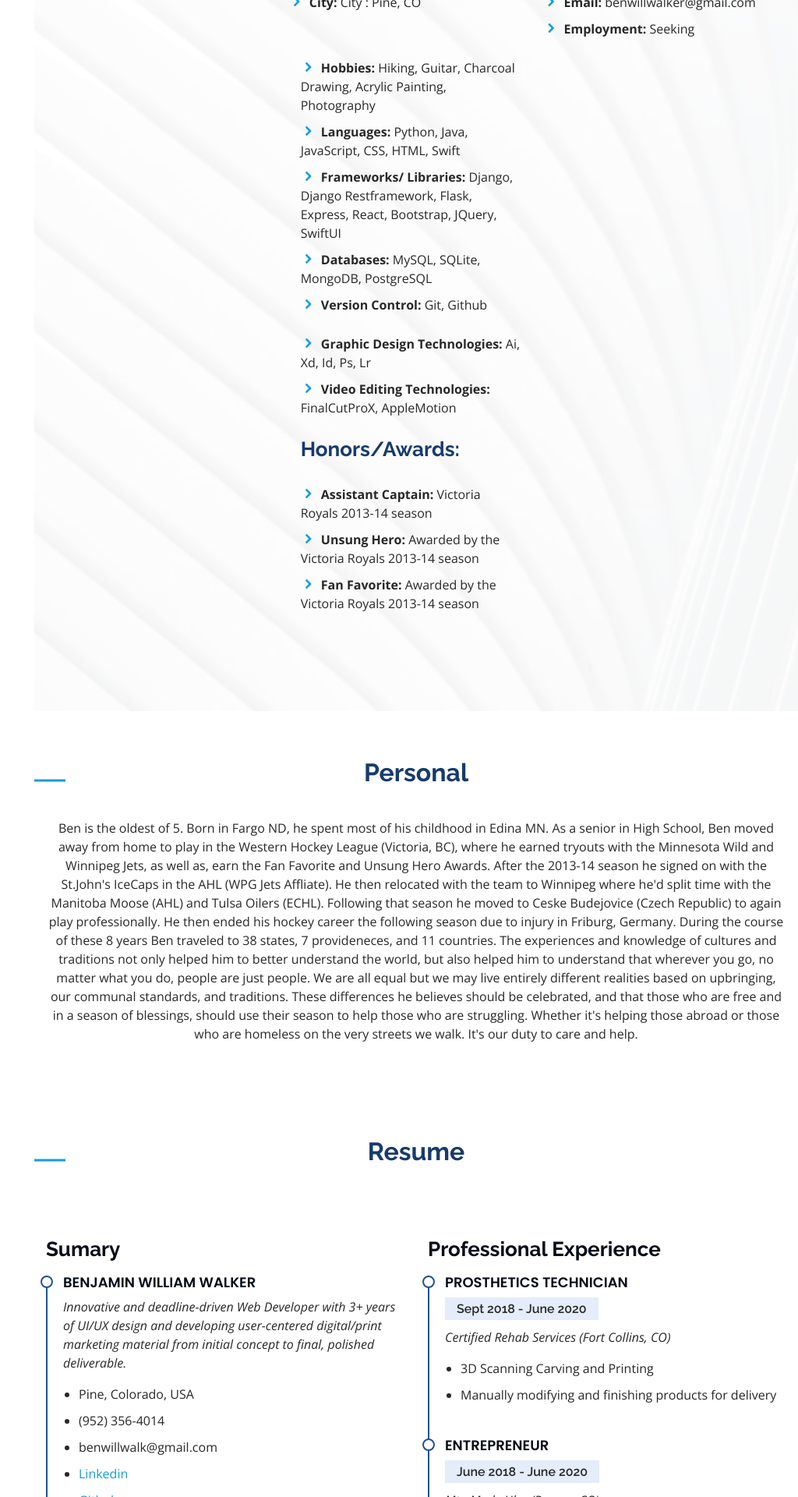
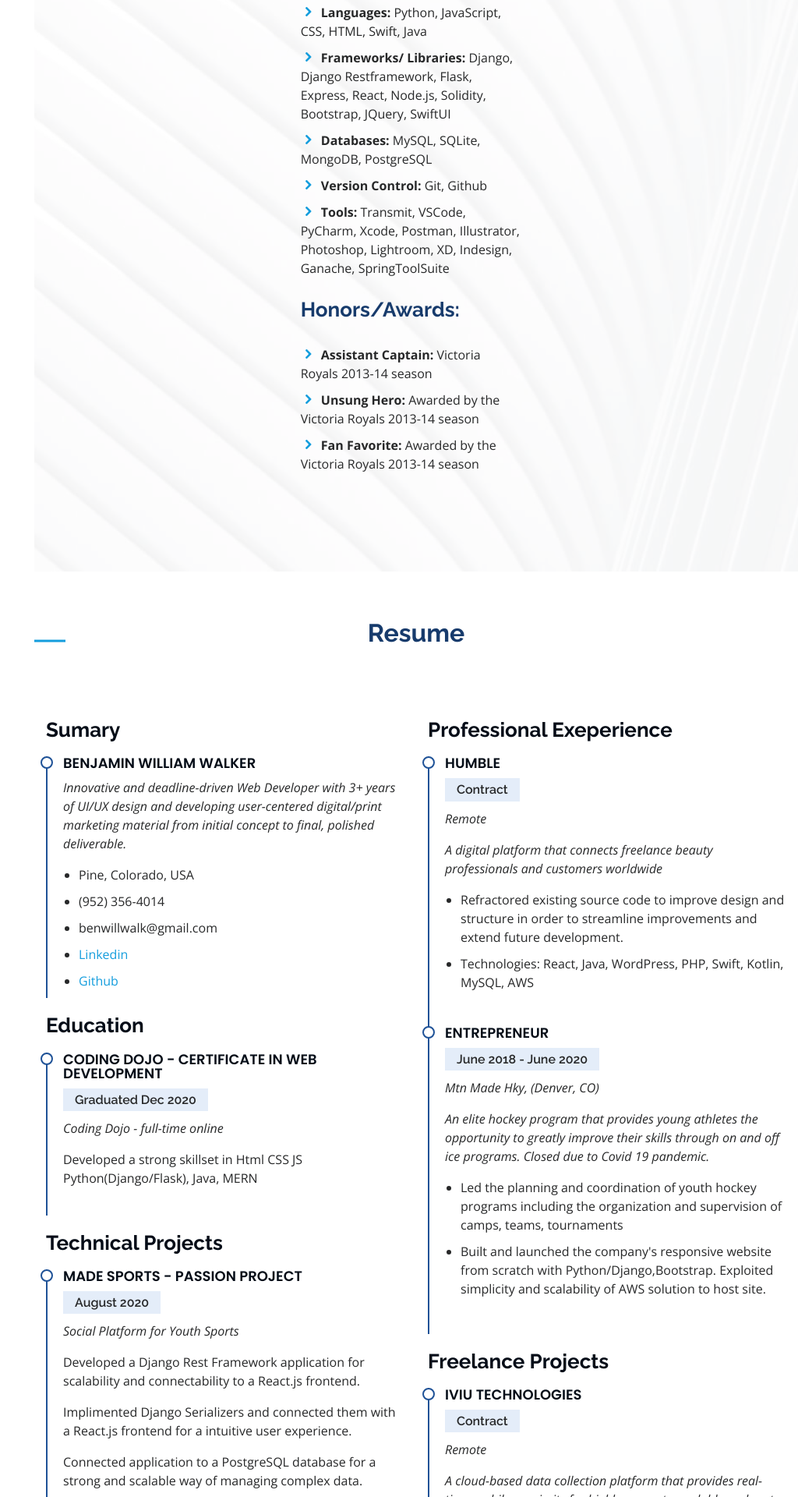
Before and after one commit to muggsieXIV/benwillwalk, a Django app: page /about-bww in a window 1280 px wide. Shown: the part 1240-3160 px from the top of the page at 78% size, without its empty margins (256-1280 px from the left). Run offline with Django 3.2, Linux system fonts and the light colour scheme; some libraries are stand-ins or nearby versions.

Commit message:
8/11 Update

```diff
--- a/main/templates/aboutBWW.html
+++ b/main/templates/aboutBWW.html
@@ -68,7 +68,7 @@
   <section id="hero" class="d-flex flex-column justify-content-center align-items-center">
     <div class="hero-container" data-aos="fade-in">
       <h1>Benjamin William Walker</h1>
-      <p>I'm a <span class="typed" data-typed-items="Graphic Designer, Developer, Writer, Photographer"></span></p>
+      <p><span class="typed" data-typed-items="Software Developer, Writer, Photographer, Content Creator"></span></p>
     </div>
   </section><!-- End Hero -->
 
@@ -81,7 +81,7 @@
         <div class="section-title">
           <h2>About</h2>
           <p>
-            Ben is a retired Professional Athlete turned Software Engineer / Content Creator based out of Colorado. His creative and anaylitical
+            Ben is a retired Professional Athlete turned Software Engineer and Content Creator based out of Colorado. His creative and anaylitical
             personality drives his nack for designing and building high functioning works of art for his clients.
           </p>
         </div>
@@ -91,40 +91,30 @@
             <img src="{% static 'assets/img/benWalker.jpg' %}" class="img-fluid" alt="">
           </div>
           <div class="col-lg-8 pt-4 pt-lg-0 content" data-aos="fade-left">
-            <h3>Developer | Graphic Designer | Photographer | Writer</h3>
-            <p class="font-italic">
-              Ben is a retired professional athlete and Software Developer / Content Creator.
-            </p>
             <div class="row">
               <div class="col-lg-6">
                 <ul>
-                  <li><i class="icofont-rounded-right"></i> <strong>Birthday:</strong> June 21, 1993</li>
                   <li><i class="icofont-rounded-right"></i> <strong>Phone:</strong> +1 952 356 4014</li>
-                  <li><i class="icofont-rounded-right"></i> <strong>City:</strong> City : Pine, CO</li>
+                  <li><i class="icofont-rounded-right"></i> <strong>City:</strong> Pine, CO</li>
+                  <li><i class="icofont-rounded-right"></i> <strong>Github:</strong> <a href="https://github.com/muggsieXIV">MuggsieXIV</a></i></li>
                 </ul>
               </div>
               <div class="col-lg-6">
                 <ul>
-                  <li><i class="icofont-rounded-right"></i> <strong>Age:</strong> 27</li>
-                  <li><i class="icofont-rounded-right"></i> <strong>Education:</strong> Coding Dojo</li>
+                  <li><i class="icofont-rounded-right"></i> <strong>Age:</strong> 28</li>
+                  <li><i class="icofont-rounded-right"></i> <strong>Education:</strong> Coding Dojo </li>
                   <li><i class="icofont-rounded-right"></i> <strong>Email:</strong> benwillwalker@gmail.com</li>
-                  <li><i class="icofont-rounded-right"></i> <strong>Employment:</strong> Seeking</li>
                 </ul>
               </div>
             </div>
             <div class="col-lg-6">
+              <h3 class="mt-5">Technical Skills</h3>
               <ul>
-                <li><i class="icofont-rounded-right"></i> <strong>Hobbies:</strong> Hiking, Guitar, Charcoal Drawing, Acrylic Painting, Photography</li>
-                <li><i class="icofont-rounded-right"></i> <strong>Languages:</strong> Python, Java, JavaScript, CSS, HTML, Swift</li>
-                <li><i class="icofont-rounded-right"></i> <strong>Frameworks/ Libraries:</strong> Django, Django Restframework, Flask, Express, React, Bootstrap, JQuery, SwiftUI</li>
+                <li><i class="icofont-rounded-right"></i> <strong>Languages:</strong> Python, JavaScript, CSS, HTML, Swift, Java</li>
+                <li><i class="icofont-rounded-right"></i> <strong>Frameworks/ Libraries:</strong> Django, Django Restframework, Flask, Express, React, Node.js, Solidity, Bootstrap, JQuery, SwiftUI</li>
                 <li><i class="icofont-rounded-right"></i> <strong>Databases:</strong> MySQL, SQLite, MongoDB, PostgreSQL</li>
                 <li><i class="icofont-rounded-right"></i> <strong>Version Control:</strong> Git, Github</li>
-              </ul>
-            </div>
-            <div class="col-lg-6">
-              <ul>
-                <li><i class="icofont-rounded-right"></i> <strong>Graphic Design Technologies:</strong> Ai, Xd, Id, Ps, Lr</li>
-                <li><i class="icofont-rounded-right"></i> <strong>Video Editing Technologies:</strong> FinalCutProX, AppleMotion</li>
+                <li><i class="icofont-rounded-right"></i> <strong>Tools:</strong> Transmit, VSCode, PyCharm, Xcode, Postman, Illustrator, Photoshop, Lightroom, XD, Indesign, Ganache, SpringToolSuite</li>
               </ul>
             </div>
             <div class="col-lg-6">
@@ -144,153 +134,6 @@
       </div>
     </section><!-- End About Section -->
 
-    <!-- ======= Facts Section ======= -->
-    <section id="facts" class="facts">
-      <div class="container">
-
-        <div class="section-title">
-          <h2>Personal</h2>
-          <p>
-            Ben is the oldest of 5. Born in Fargo ND, he spent most of his childhood in Edina MN. As a senior in High School, Ben moved away
-            from home to play in the Western Hockey League (Victoria, BC), where he earned tryouts with the Minnesota Wild and Winnipeg Jets, as well as, earn
-            the Fan Favorite and Unsung Hero Awards. After the 2013-14 season he signed on with the St.John's IceCaps in the AHL (WPG Jets Affliate).
-            He then relocated with the team to Winnipeg where he'd split time with the Manitoba Moose (AHL) and Tulsa Oilers (ECHL). Following that season he
-            moved to Ceske Budejovice (Czech Republic) to again play professionally. He then ended his hockey career the following season due to injury in Friburg,
-            Germany. During the course of these 8 years Ben traveled to 38 states, 7 provideneces, and 11 countries. The experiences and knowledge of cultures and
-            traditions not only helped him to better understand the world, but also helped him to understand that wherever you go, no matter what you do, people are
-            just people. We are all equal but we may live entirely different realities based on upbringing, our communal standards, and traditions. These differences
-            he believes should be celebrated, and that those who are free and in a season of blessings, should use their season to help those who are struggling.
-            Whether it's helping those abroad or those who are homeless on the very streets we walk. It's our duty to care and help.
-          </p>
-        </div>
-
-      </div>
-    </section><!-- End Facts Section -->
-
-    {% comment %} <!-- ======= Skills Section ======= -->
-    <section id="skills" class="skills section-bg">
-      <div class="container">
-
-        <div class="section-title">
-          <h2>Skills</h2>
-          <p>
-            Ben excels in Web Development, Graphic Design, Writing, and Photography. These creative facets are the building blocks of a
-            successful and deeply impactful website. Ben views websites as a work of art and channels his artistic abilities to the fullest
-            to ensure that your brand is not just properly displayed but seeks to capture the full voice and character of your company so
-            that it sticks with your audience.
-          </p>
-        </div>
-
-        <div class="row skills-content">
-
-          <div class="col-lg-6" data-aos="fade-up" data-aos-delay="100">
-              <div class="progress">
-                <span class="skill">HTML <i class="val">100%</i></span>
-                <div class="progress-bar-wrap">
-                  <div class="progress-bar" role="progressbar" aria-valuenow="100" aria-valuemin="0" aria-valuemax="100"></div>
-                </div>
-              </div>
-
-              <div class="progress">
-                <span class="skill">CSS <i class="val">90%</i></span>
-                <div class="progress-bar-wrap">
-                  <div class="progress-bar" role="progressbar" aria-valuenow="90" aria-valuemin="0" aria-valuemax="100"></div>
-                </div>
-              </div>
-
-              <div class="progress">
-                <span class="skill">JavaScript <i class="val">75%</i></span>
-                <div class="progress-bar-wrap">
-                  <div class="progress-bar" role="progressbar" aria-valuenow="75" aria-valuemin="0" aria-valuemax="100"></div>
-                </div>
-              </div>
-            <div class="progress">
-              <span class="skill">Python <i class="val">90%</i></span>
-              <div class="progress-bar-wrap">
-                <div class="progress-bar" role="progressbar" aria-valuenow="90" aria-valuemin="0" aria-valuemax="100"></div>
-              </div>
-            </div>
-
-            <div class="progress">
-              <span class="skill">Mern <i class="val">60%</i></span>
-              <div class="progress-bar-wrap">
-                <div class="progress-bar" role="progressbar" aria-valuenow="60" aria-valuemin="0" aria-valuemax="100"></div>
-              </div>
-            </div>
-
-            <div class="progress">
-              <span class="skill">Java <i class="val">55%</i></span>
-              <div class="progress-bar-wrap">
-                <div class="progress-bar" role="progressbar" aria-valuenow="55" aria-valuemin="0" aria-valuemax="100"></div>
-              </div>
-            </div>
-
-            <div class="progress">
-              <span class="skill">Swift <i class="val">55%</i></span>
-              <div class="progress-bar-wrap">
-                <div class="progress-bar" role="progressbar" aria-valuenow="55" aria-valuemin="0" aria-valuemax="100"></div>
-              </div>
-            </div>
-
-            <div class="progress">
-              <span class="skill">Adobe Illustrator <i class="val">90%</i></span>
-              <div class="progress-bar-wrap">
-                <div class="progress-bar" role="progressbar" aria-valuenow="90" aria-valuemin="0" aria-valuemax="100"></div>
-              </div>
-            </div>
-
-            <div class="progress">
-              <span class="skill">Adobe Indesign <i class="val">85%</i></span>
-              <div class="progress-bar-wrap">
-                <div class="progress-bar" role="progressbar" aria-valuenow="85" aria-valuemin="0" aria-valuemax="100"></div>
-              </div>
-            </div>
-
-            <div class="progress">
-              <span class="skill">Adobe Lightroom <i class="val">45%</i></span>
-              <div class="progress-bar-wrap">
-                <div class="progress-bar" role="progressbar" aria-valuenow="45" aria-valuemin="0" aria-valuemax="100"></div>
-              </div>
-            </div>
-
-            <div class="progress">
-              <span class="skill">Adobe PhotoShop <i class="val">38%</i></span>
-              <div class="progress-bar-wrap">
-                <div class="progress-bar" role="progressbar" aria-valuenow="38" aria-valuemin="0" aria-valuemax="100"></div>
-              </div>
-            </div>
-
-            <div class="progress">
-              <span class="skill">FinalCutProX <i class="val">20%</i></span>
-              <div class="progress-bar-wrap">
-                <div class="progress-bar" role="progressbar" aria-valuenow="20" aria-valuemin="0" aria-valuemax="100"></div>
-              </div>
-            </div>
-
-            <div class="progress">
-              <span class="skill">Apple Motion <i class="val">18%</i></span>
-              <div class="progress-bar-wrap">
-                <div class="progress-bar" role="progressbar" aria-valuenow="18" aria-valuemin="0" aria-valuemax="100"></div>
-              </div>
-            </div>
-
-            <div class="progress">
-              <span class="skill">Photography <i class="val">65%</i></span>
-              <div class="progress-bar-wrap">
-                <div class="progress-bar" role="progressbar" aria-valuenow="65" aria-valuemin="0" aria-valuemax="100"></div>
-              </div>
-            </div>
-
-            <div class="progress">
-              <span class="skill">Writing <i class="val">72%</i></span>
-              <div class="progress-bar-wrap">
-                <div class="progress-bar" role="progressbar" aria-valuenow="72" aria-valuemin="0" aria-valuemax="100"></div>
-              </div>
-            </div>
-          </div>
-        </div>
-      </div>
-    </section><!-- End Skills Section --> {% endcomment %}
 
     <!-- ======= Resume Section ======= -->
     <section id="resume" class="resume">
@@ -324,7 +167,7 @@
             </div>
 
             <h3 class="resume-title">Technical Projects</h3>
-            <div class="resume-item">
+            <!-- <div class="resume-item">
               <h4>BenWillWalk - Personal Project</h4>
               <h5>December 2020</h5>
               <p><em>Personal online resume</em></p>
@@ -333,7 +176,7 @@
               <p>Implimented a responsive design using Bootstrap to easily handle various screen sizes.</p>
               <p>Developed Django Model Forms using PHP to collect information from Clients and to collect Subscribers.</p>
               <p>Deployed using AWS</p>
-            </div>
+            </div> -->
 
             <div class="resume-item">
               <h4>Made Sports - Passion Project</h4>
@@ -349,28 +192,69 @@
 
           </div>
           <div class="col-lg-6" data-aos="fade-up" data-aos-delay="100">
-            <h3 class="resume-title">Professional Experience</h3>
+            <h3 class="resume-title">Professional Exeperience</h3>
             <div class="resume-item">
-              <h4>Prosthetics Technician</h4>
-              <h5>Sept 2018 - June 2020</h5>
-              <p><em>Certified Rehab Services (Fort Collins, CO) </em></p>
+              <h4>Humble</h4>
+              <h5>Contract</h5>
+              <p><em>Remote </em></p>
+              <p class="font-italic">
+                A digital platform that connects freelance beauty professionals and customers worldwide
+              </p>
               <ul>
-                <li>3D Scanning Carving and Printing</li>
-                <li>Manually modifying and finishing products for delivery </li>
+                <li>Refractored existing source code  to improve design and structure in order to streamline improvements and extend future development.  </li>
+                <li>Technologies: React, Java, WordPress, PHP, Swift, Kotlin, MySQL, AWS</li>
               </ul>
             </div>
             <div class="resume-item">
               <h4>Entrepreneur</h4>
               <h5>June 2018 - June 2020</h5>
               <p><em>Mtn Made Hky, (Denver, CO)</em></p>
+              <p class="font-italic">
+                An elite hockey program that provides young athletes the opportunity to greatly improve their skills through on and off ice programs. Closed due to Covid 19 pandemic.
+              </p>
               <ul>
-                <li>Developed numerous marketing programs (logos, brochures,infographics, presentations, and advertisements) </li>
-                <li>Managed and developed company website and social accounts </li>
-                <li>On ice youth hockey coaching</li>
-                <li>Handled budgeting, scheduling, and program development</li>
-                <li>Organized 4 youth hockey tournaments, 20+ youth hockey camps year round, and organized out of state travel teams at various age levels</li>
+                <li>Led the planning and coordination of youth hockey programs including the organization and supervision of camps, teams, tournaments </li>
+                <li>Built and launched the company's responsive website from scratch with Python/Django,Bootstrap. Exploited  simplicity and scalability of AWS solution to host site.  </li>
               </ul>
             </div>
+            <h3 class="resume-title">Freelance Projects</h3>
+            <div class="resume-item">
+              <h4>iViu Technologies</h4>
+              <h5>Contract</h5>
+              <p><em>Remote </em></p>
+              <p class="font-italic">
+                A cloud-based data collection platform that provides real-time mobile proximity for highly-accurate, scalable and cost-effective data collection by exploiting WiFi routers to track and geo-map devices.
+              </p>
+              <ul>
+                <li>Managed the migration process of legacy PHP codebase to a Python/Flask application.</li>
+                <li>Utilized MongoDB for rapid data storage, then parsed and stored data in a more efficient MySQL database. </li>
+              </ul>
+            </div>
+            <div class="resume-item">
+              <h4>Bro Bro Bet$</h4>
+              <h5>Contract</h5>
+              <p><em>Remote </em></p>
+              <p class="font-italic">
+                A website that enables sport fanatics to gamble intelligently by delivering up-to-date statistics, industry analysis, podcasts, news feed, upcoming events.
+              </p>
+              <ul>
+                <li>Improved user experience and drove greater platform engagement by integrating WordPress plugins that synchronize newly released social media content (Youtube Videos, Twitter) to website in real time.</li>
+                <li><a href="https://www.brobro.com">Website</a> </li>
+              </ul>
+            </div>
+            <div class="resume-item">
+              <h4>Minnesota Made Hockey / First Athlete</h4>
+              <h5>Contract</h5>
+              <p><em>Remote </em></p>
+              <p class="font-italic">
+                A website that enables sport fanatics to gamble intelligently by delivering up-to-date statistics, industry analysis, podcasts, news feed, upcoming events.
+              </p>
+              <ul>
+                <li>Designed, built the client’s first employee time clock system enabling clients to accurately track employee hours and generate accounting reports significantly reducing the time it takes to process employee worked hours for payroll.</li>
+                <li>Technologies: Python/Django, HTML5, CSS, JavaScript, jQuery, MySQL, AWS, Bootstrap.</li>
+              </ul>
+            </div>
+
             <div class="resume-item">
               <h4>Youth Hockey Coach</h4>
               <h5>August 2019 - August 2020</h5>
@@ -394,8 +278,7 @@
               <h5>Sept 2017 - April 2018</h5>
               <p><em>EHC Freiburg, (Freiburg, Germany)</em></p>
               <ul>
-                <li>Maintain optimal physical health through training stretching getting a proper amount of sleep and maintaining a strong diet. </li>
-                <li>Contributed a high level of workethic, attention to detail, and placed We before Me at all times. </li>
+                <li>Developed a complete understanding in the importance of teamwork, preparation, second effort, attention to detail, and the need for continual improvement. </li>
               </ul>
             </div>
           </div>
@@ -412,7 +295,6 @@
         <div class="section-title" data-aos="fade-in" data-aos-delay="100">
           <h2>Art Portfolio</h2>
           <p>Ben's personal artwork</p>
-
         </div>
 
         <div class="row" data-aos="fade-in">
```
Also changed, not shown: 2 other files.
